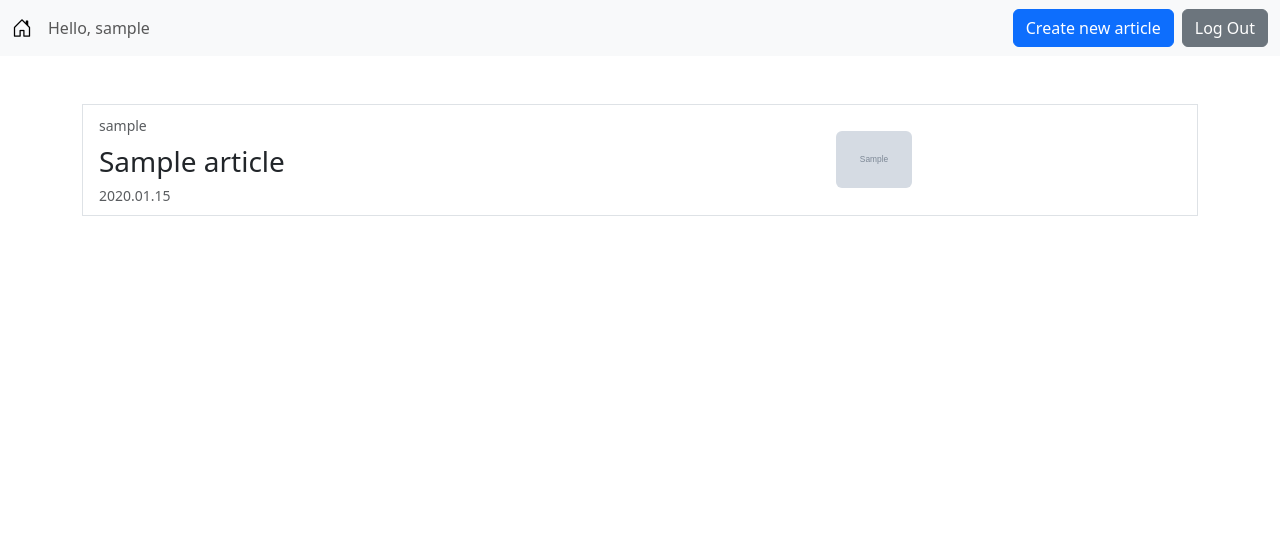
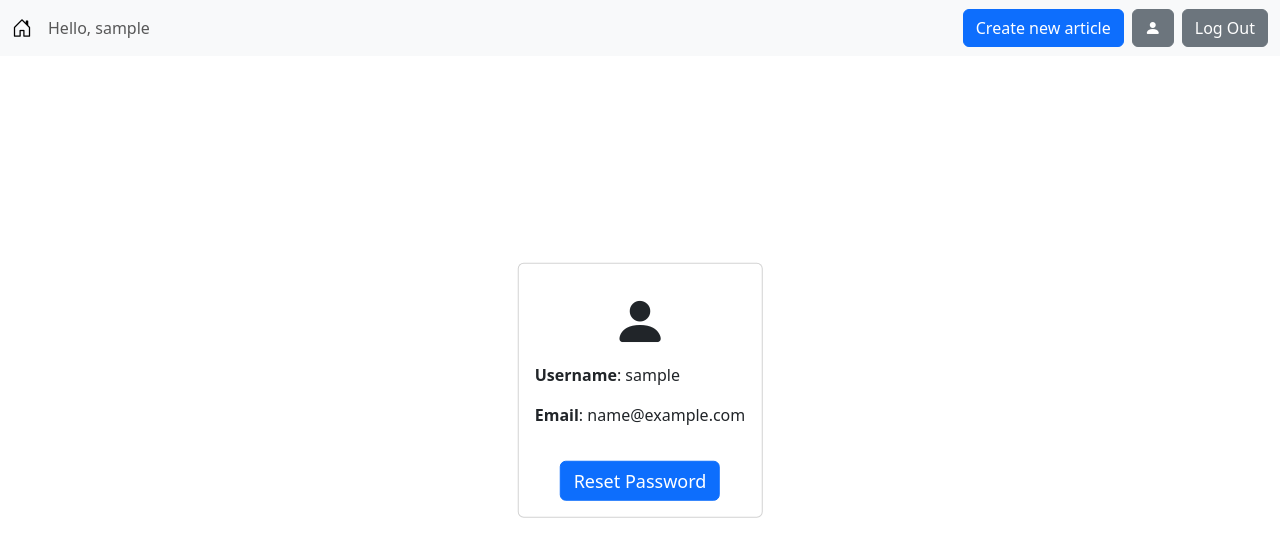
Before and after one commit to Sergio-prog/Django-Blog, a Django app: page /profiles/1/ in a window 1280 px wide. Shown: the top 557 px of the page. Run offline with Django 5.2, Linux system fonts and the light colour scheme; a user stored in the database is signed in; tables that the repository leaves empty hold one stand-in row (values such as "Sample post"); grey boxes marked "Sample" are stand-in pictures.

Commit message:
Update some views

```diff
--- a/blog/static/style.css
+++ b/blog/static/style.css
@@ -27,7 +27,6 @@
     margin: 10px 10px;
 }
 .auth-form {
-    margin: 10px;
     display: flex;
     flex-direction: column;
     align-items: center;
@@ -46,5 +45,26 @@
 }
 
 .blog-small-image {
-    max-width: 100px;
+    max-width: 150px;
 }
+
+.btn-index-form {
+    width: 160px;
+    height: 40px;
+    align-content: center;
+    font-size: 18px;
+    margin-top: 10px;
+}
+
+.product-item {
+    margin-bottom: 20px;
+    height: 100%;
+    display: flex;
+    flex-direction: column;
+}
+
+.product-item .panel-body {
+    flex: 1;
+    display: flex;
+    flex-direction: column;
+}
--- a/blog/templates/blog/navbar.html
+++ b/blog/templates/blog/navbar.html
@@ -25,6 +25,13 @@
                             <button class="btn btn-primary" type="button">Create new article</button>
                         </a>
                     </div>
+                    <div>
+                        <a href="{% url 'profile' user.id %}">
+                            <button class="btn btn-secondary" type="button" style="font-size: 16px">
+                                <i class="bi bi-person-fill"></i>
+                            </button>
+                        </a>
+                    </div>
                     <form class="d-flex" action="{% url 'logout' %}" method="post">
                         {% csrf_token %}
                         <!-- Используйте Bootstrap Icons -->
--- a/blog/templates/blog/profile.html
+++ b/blog/templates/blog/profile.html
@@ -3,28 +3,26 @@
 {% block title %}Profile{% endblock %}
 
 {% block content %}
+{% include 'blog\navbar.html' %}
 
 <div class="index-form center-block">
-    <div class="product-item panel panel-default">
-        <div class="panel-body">
-            <div class="center-block" style="font-size: 35px">
-                <span class="glyphicon glyphicon-user"></span>
+    <div class="product-item card">
+        <div class="card-body">
+            <div class="d-flex justify-content-center" style="font-size: 55px">
+                <i class="bi bi-person-fill"></i>
             </div>
 
-            <p><b>Username</b>: {{ user.username }}</p>
-            <p><b>Email</b>: {{ user.email }}</p>
-            <p><b>Balance</b>: {{ user.balance }}$</p>
+            <p><b>Username</b>: {{ profile.username }}</p>
+            <p><b>Email</b>: {{ profile.email }}</p>
 
-            <form class="center-block" action="{% url 'password_change' %}" method="POST">
-                {% csrf_token %}
-                <button type="submit" class="btn btn-primary btn-index-form">Reset Password</button>
-            </form>
+            {% if profile.id == user.id %}
+                <form class="d-flex justify-content-center mt-4" action="{% url 'password_change' %}" method="POST">
+                    {% csrf_token %}
+                    <button type="submit" class="btn btn-primary btn-index-form">Reset Password</button>
+                </form>
+            {% endif %}
         </div>
     </div>
-
-    <a style="font-size: 30px;" href="{% url 'blog:index' %}">
-        <span class="glyphicon glyphicon-home"></span>
-    </a>
 </div>
 
 {% endblock %}
--- a/blog/templates/blog/write_article.html
+++ b/blog/templates/blog/write_article.html
@@ -6,7 +6,7 @@
 
 {% include 'blog\navbar.html' %}
 
-<div class="container mt-5 d-flex justify-content-center align-items-center full-height">
+<div class="container mt-10 d-flex justify-content-center align-items-center full-height">
     <form method="POST" class="w-50">
         {% csrf_token %}
 
--- a/blog/views.py
+++ b/blog/views.py
@@ -1,7 +1,7 @@
 from django.contrib import messages
 from django.contrib.auth.decorators import permission_required, login_required
 from django.contrib.auth.forms import UserCreationForm
-from django.shortcuts import render
+from django.shortcuts import render, get_object_or_404
 from django.urls import reverse, reverse_lazy
 from django.views import generic
 from django.views.generic import CreateView
@@ -26,7 +26,8 @@ def index(request):
 
 # Not implemented yet
 def profile(request, id):
-    return render(request, "blog/index.html", {"articles": Article.objects.all()})
+    profile = get_object_or_404(BlogUser, id=id)
+    return render(request, "blog/profile.html", {"profile": profile})
 
 
 def get_article(request, link: str):  # TODO: Добавить проверку на method ендпоинта
```
Also changed, not shown: blog/templates/registration/signup.html (+9 -9 lines).
